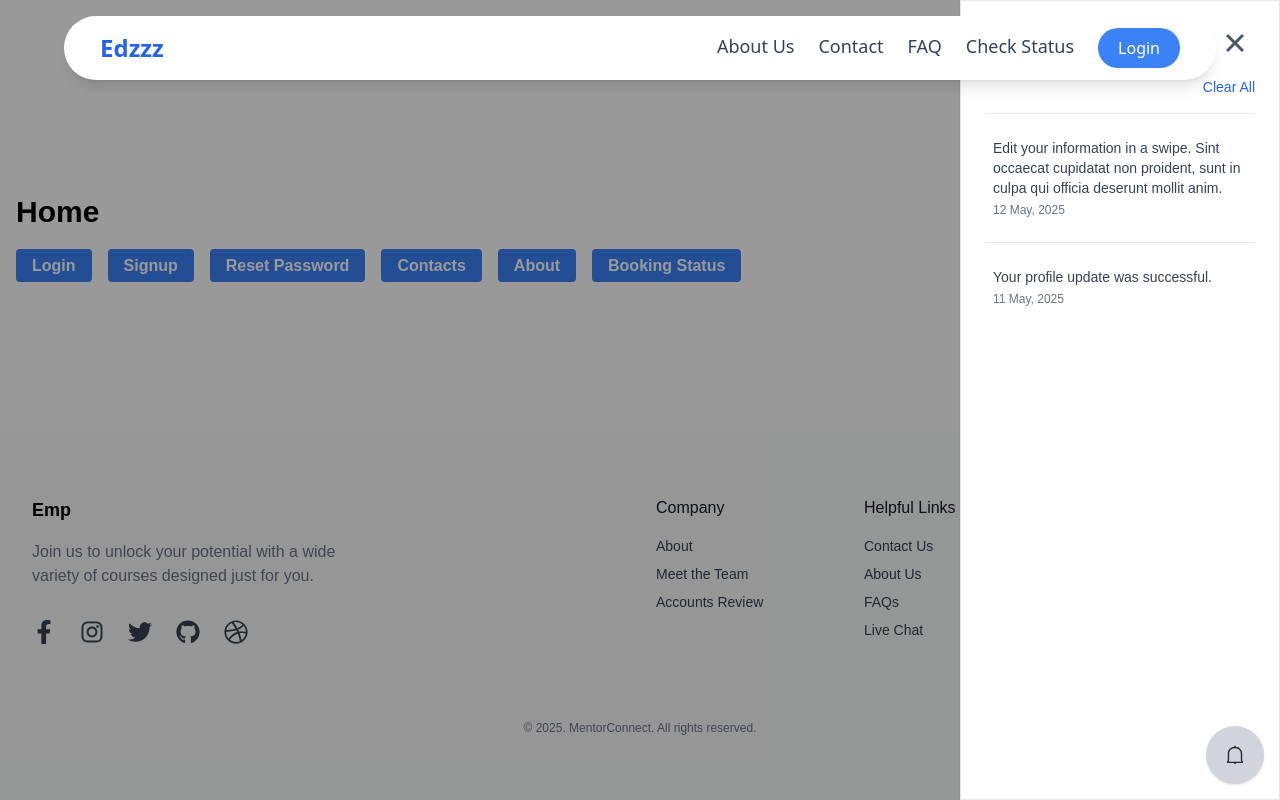
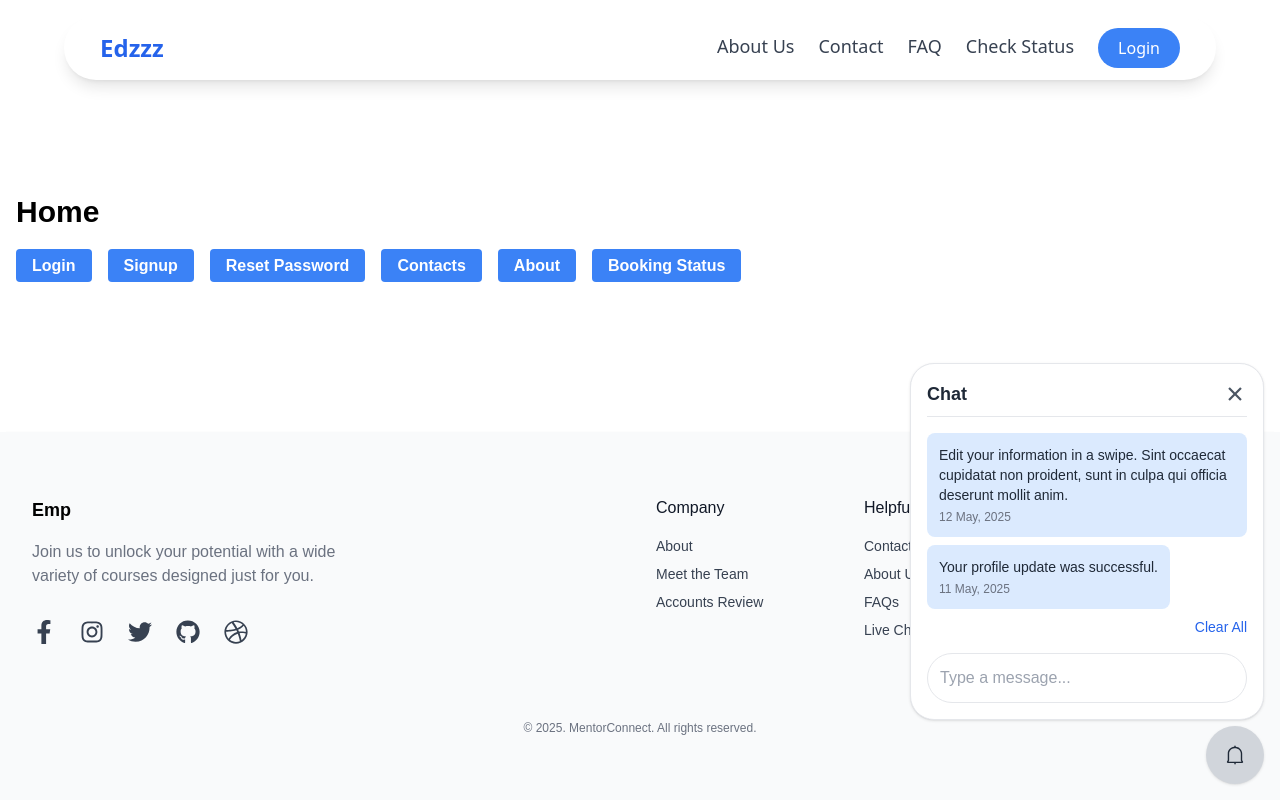
Before and after one commit to NITHINKR06/Employment, a Next.js app: page / in a window 1280 px wide. Both pictures are taken after a click on the element 1235 px from the left and 755 px from the top of the page. Built offline with nearby package versions, Linux system fonts and the light colour scheme.

Commit message:
some updated i froget what i did !!!!

```diff
--- a/src/app/layout.js
+++ b/src/app/layout.js
@@ -17,7 +17,7 @@ export default function RootLayout({ children }) {
         <div className="flex flex-col min-h-screen">
 
           {/* Fixed Navbar */}
-          <header className="">
+          <header className="left-0 ">
             <NavbarWrapper />
           </header>
 
--- a/src/components/Notification/Notify.jsx
+++ b/src/components/Notification/Notify.jsx
@@ -1,7 +1,6 @@
 'use client'
 
 import React, { useState } from 'react'
-import Link from 'next/link'
 import { motion, AnimatePresence } from 'framer-motion'
 import { IoCloseSharp } from "react-icons/io5";
 import { usePathname } from 'next/navigation';
@@ -27,7 +26,6 @@ export default function Notify() {
     setSidebarOpen(false)
   }
 
-
   const handleBackdropClick = (event) => {
     if (event.target === event.currentTarget) {
       closeSidebar()
@@ -38,7 +36,7 @@ export default function Notify() {
     setNotifications([])
   }
 
-  // Sidebar and backdrop animation variants
+  // Animation variants
   const sidebarVariants = {
     hidden: { x: '100%', opacity: 0 },
     visible: { x: '0', opacity: 1 },
@@ -51,12 +49,6 @@ export default function Notify() {
     exit: { opacity: 0 },
   }
 
-  // Variants for staggered list items
-  const listVariants = {
-    hidden: {},
-    visible: { transition: { staggerChildren: 0.1 } },
-  }
-
   const listItemVariants = {
     hidden: { opacity: 0, y: 10 },
     visible: { opacity: 1, y: 0 },
@@ -67,12 +59,12 @@ export default function Notify() {
   const authPages = ["/auth/login", "/auth/signup", "/auth/resetpassword"];
 
   if (authPages.includes(pathname)) {
-    return null; // Hide footer on auth pages
+    return null; // Hide on auth pages
   }
 
   return (
     <div>
-      {/* Notification Button */}
+      {/* Notification (Chat) Button */}
       <div
         onClick={() => {
           setNotifying(false)
@@ -103,7 +95,7 @@ export default function Notify() {
         </svg>
       </div>
 
-      {/* Animated Sidebar */}
+      {/* Animated Chat Sidebar */}
       <AnimatePresence>
         {sidebarOpen && (
           <motion.div
@@ -111,7 +103,7 @@ export default function Notify() {
             initial="hidden"
             animate="visible"
             exit="exit"
-            className="fixed inset-0 z-40 bg-black bg-opacity-40"
+            className="fixed bottom-20 right-4 bg-gray-200 rounded-3xl bg-opacity-40 flex justify-end"
             onClick={handleBackdropClick}
           >
             <motion.div
@@ -120,53 +112,57 @@ export default function Notify() {
               animate="visible"
               exit="exit"
               transition={{ duration: 0.3 }}
-              className="absolute right-0 top-0 h-full w-80 bg-white shadow border border-gray-200 p-6 flex flex-col"
+              className="relative h-[50%] w-full max-w-md bg-white rounded-3xl shadow border border-gray-200 p-4 flex flex-col"
               onClick={(e) => e.stopPropagation()}
             >
-              <div className="flex justify-between items-center mb-4">
-                <h5 className="text-lg font-semibold text-gray-800">
-                  Notifications {notifications.length ? `(${notifications.length})` : ''}
-                </h5>
+              {/* Chat Header */}
+              <div className="flex justify-between items-center mb-4 border-b pb-2">
+                <h5 className="text-lg font-semibold text-gray-800">Chat</h5>
                 <button
-                    onClick={closeSidebar}
-                    className="text-gray-600 hover:text-gray-800 focus:outline-none w-9 h-9 cursor-pointer"
+                  onClick={closeSidebar}
+                  className="text-gray-600 hover:text-gray-800 focus:outline-none"
                 >
-                    <IoCloseSharp className="text-gray-600 w-8 h-8 hover:text-gray-800 focus:outline-none cursor-pointer" />
+                  <IoCloseSharp className="w-6 h-6" />
                 </button>
+              </div>
 
+              {/* Chat Messages */}
+              <div className="flex-1 overflow-y-auto space-y-2">
+                {notifications.map((notification) => (
+                  <motion.div
+                    key={notification.id}
+                    variants={listItemVariants}
+                    initial="hidden"
+                    animate="visible"
+                    exit="exit"
+                    className="flex items-start space-x-2"
+                  >
+                    <div className="bg-blue-100 text-gray-800 p-3 rounded-lg max-w-xs">
+                      <p className="text-sm">{notification.text}</p>
+                      <p className="text-xs text-gray-500 mt-1">{notification.date}</p>
+                    </div>
+                  </motion.div>
+                ))}
               </div>
+
+              {/* Clear All Button */}
               {notifications.length > 0 && (
                 <button
                   onClick={handleClearAll}
-                  className="mb-4 text-sm text-blue-600 hover:underline self-end"
+                  className="mt-2 text-sm text-blue-600 hover:underline self-end"
                 >
                   Clear All
                 </button>
               )}
-              <motion.ul
-                variants={listVariants}
-                initial="hidden"
-                animate="visible"
-                exit="hidden"
-                className="space-y-4 overflow-y-auto flex-1"
-              >
-                {notifications.map((notification) => (
-                  <motion.li
-                    key={notification.id}
-                    variants={listItemVariants}
-                    className="border-t border-gray-200 pt-4"
-                  >
-                    <Link href="#">
-                      <div className="block hover:bg-gray-100 p-2 rounded transition-colors duration-150">
-                        <p className="text-sm text-gray-700">
-                          {notification.text}
-                        </p>
-                        <p className="text-xs text-gray-500 mt-1">{notification.date}</p>
-                      </div>
-                    </Link>
-                  </motion.li>
-                ))}
-              </motion.ul>
+
+              {/* Chat Input */}
+              <div className="mt-4">
+                <input
+                  type="text"
+                  placeholder="Type a message..."
+                  className="w-full border rounded-full p-3 focus:outline-none"
+                />
+              </div>
             </motion.div>
           </motion.div>
         )}
```
